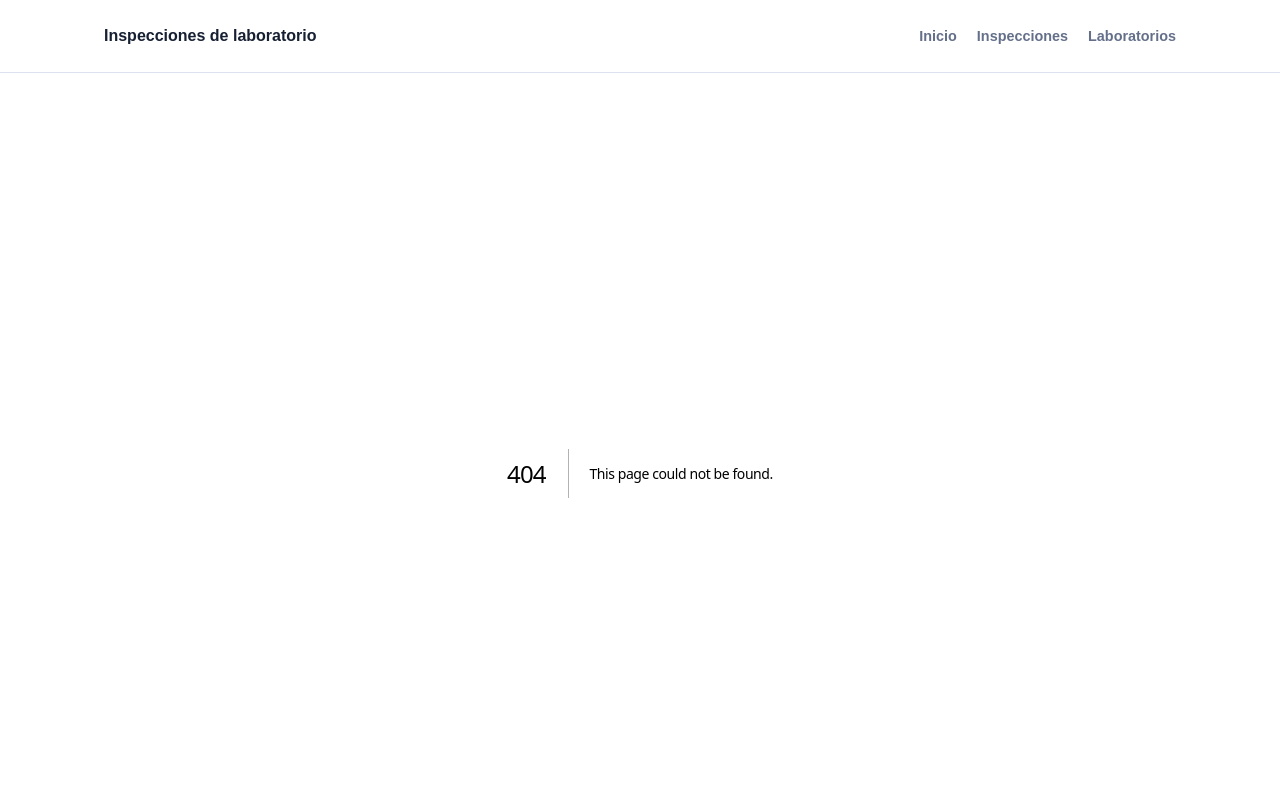
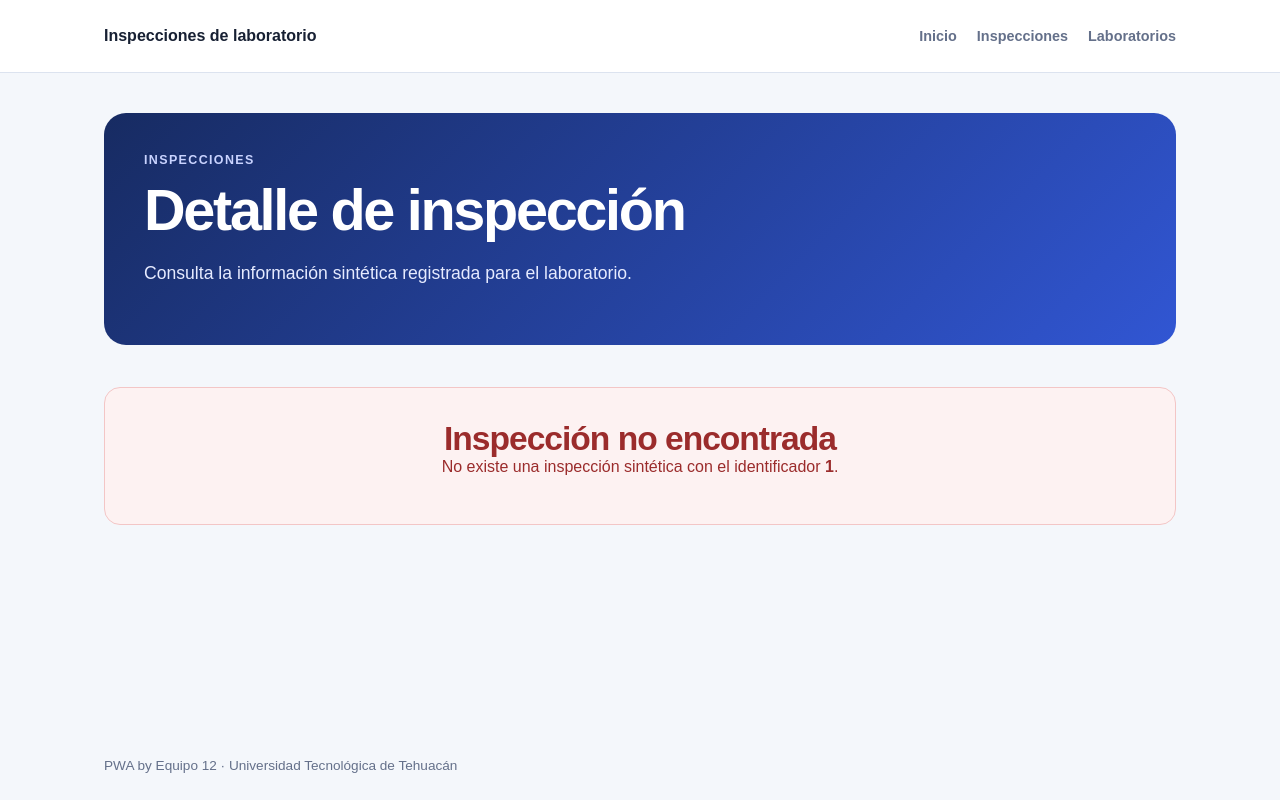
Before and after one commit to karlabrojas/pwa-inspecciones-equipo-12, a Next.js app: page /inspecciones/1 in a window 1280 px wide. Before the commit this address had no page. Shown: the top 800 px of the page. Built offline with nearby package versions, Linux system fonts and the light colour scheme.

Commit message:
feat: implement CSR inspection detail and verifiable states

```diff
--- a/src/app/globals.css
+++ b/src/app/globals.css
@@ -117,6 +117,29 @@ dt { color: var(--muted); font-size: .82rem; }
 dd { font-size: .82rem; font-weight: 700; margin: 0; text-align: right; }
 .footer { color: var(--muted); font-size: .85rem; padding: 25px 0 0; }
 
+.loading-spinner {
+  width: 34px;
+  height: 34px;
+  margin: 0 auto 16px;
+  border: 4px solid var(--accent-soft);
+  border-top-color: var(--accent);
+  border-radius: 50%;
+  animation: inspection-spin 0.8s linear infinite;
+}
+
+.loading-title {
+  color: var(--ink);
+  font-size: 1.05rem;
+  font-weight: 700;
+  margin-bottom: 6px;
+}
+
+@keyframes inspection-spin {
+  to {
+    transform: rotate(360deg);
+  }
+}
+
 .skip-link {
   position: absolute;
   left: -9999px;
@@ -196,6 +219,65 @@ dd { font-size: .82rem; font-weight: 700; margin: 0; text-align: right; }
   background: #2745b8;
 }
 
+.inspection-detail-card {
+  padding: 28px;
+}
+
+.inspection-detail-card h3 {
+  margin-top: 4px;
+}
+
+.detail-button {
+  background: var(--accent);
+  border: 1px solid var(--accent);
+  border-radius: 999px;
+  color: #ffffff;
+  cursor: pointer;
+  font-size: 0.9rem;
+  font-weight: 700;
+  padding: 10px 18px;
+  transition:
+    background 0.2s ease,
+    transform 0.15s ease;
+}
+
+.detail-button:hover {
+  background: #2745b8;
+  transform: translateY(-1px);
+}
+
+.detail-button.secondary {
+  background: var(--surface);
+  color: var(--accent);
+}
+
+.detail-button.secondary:hover {
+  background: var(--accent-soft);
+}
+
+.detail-button:focus-visible {
+  outline: 3px solid var(--accent);
+  outline-offset: 3px;
+}
+
+.detail-summary {
+  background: var(--accent-soft);
+  border-left: 4px solid var(--accent);
+  border-radius: 8px;
+  margin-top: 20px;
+  padding: 16px 18px;
+}
+
+.detail-summary h3 {
+  margin: 0 0 8px;
+}
+
+.detail-summary p {
+  color: var(--muted);
+  line-height: 1.6;
+  margin-bottom: 0;
+}
+
 @media (max-width: 760px) {
   .page-shell { padding: 20px 16px; }
   .hero { padding: 28px 22px; }
--- /dev/null
+++ b/src/app/inspecciones/[id]/page.tsx
@@ -0,0 +1,241 @@
+"use client";
+
+import { useEffect, useState } from "react";
+import { inspections, type Inspection } from "@/lib/data/inspections";
+import LoadingState from "@/components/loading-state";
+
+type InspectionDetailPageProps = {
+  params: {
+    id: string;
+  };
+};
+
+export default function InspectionDetailPage({
+  params,
+}: InspectionDetailPageProps) {
+  const [inspection, setInspection] = useState<Inspection | null>(null);
+  const [isLoading, setIsLoading] = useState(true);
+  const [hasError, setHasError] = useState(false);
+  const [showSummary, setShowSummary] = useState(false);
+
+  useEffect(() => {
+    const timer = window.setTimeout(() => {
+      const foundInspection = inspections.find((item) => item.id === params.id);
+
+      setInspection(foundInspection ?? null);
+      setIsLoading(false);
+    }, 500);
+
+    return () => window.clearTimeout(timer);
+  }, [params.id]);
+
+  const handleSimulateError = () => {
+    setHasError(true);
+  };
+
+  const handleRetry = () => {
+    setHasError(false);
+    setIsLoading(true);
+
+    window.setTimeout(() => {
+      const foundInspection = inspections.find((item) => item.id === params.id);
+
+      setInspection(foundInspection ?? null);
+      setIsLoading(false);
+    }, 500);
+  };
+
+  if (isLoading) {
+    return (
+      <main className="page-shell">
+        <section className="hero">
+          <p className="eyebrow">Inspecciones</p>
+          <h1>Detalle de inspección</h1>
+          <p className="lead">
+            Consulta la información sintética registrada para el laboratorio.
+          </p>
+        </section>
+
+        <section className="content-section">
+          <LoadingState />
+        </section>
+      </main>
+    );
+  }
+
+  if (hasError) {
+    return (
+      <div className="page-shell">
+        <section className="hero">
+          <p className="eyebrow">Inspecciones</p>
+          <h1>Detalle de inspección</h1>
+          <p className="lead">
+            Consulta la información sintética registrada para el laboratorio.
+          </p>
+        </section>
+
+        <section className="content-section">
+          <div className="state-message state-error" role="alert">
+            <h2>No fue posible cargar la inspección</h2>
+
+            <p>Ocurrió un error durante la carga de los datos sintéticos.</p>
+
+            <button type="button" onClick={handleRetry}>
+              Intentar nuevamente
+            </button>
+          </div>
+        </section>
+      </div>
+    );
+  }
+
+  if (!inspection) {
+    return (
+      <div className="page-shell">
+        <section className="hero">
+          <p className="eyebrow">Inspecciones</p>
+          <h1>Detalle de inspección</h1>
+          <p className="lead">
+            Consulta la información sintética registrada para el laboratorio.
+          </p>
+        </section>
+
+        <section className="content-section">
+          <div className="state-message state-error" role="alert">
+            <h2>Inspección no encontrada</h2>
+
+            <p>
+              No existe una inspección sintética con el identificador{" "}
+              <strong>{params.id}</strong>.
+            </p>
+          </div>
+        </section>
+      </div>
+    );
+  }
+
+  return (
+    <div className="page-shell">
+      <section className="hero">
+        <p className="eyebrow">Detalle de inspección</p>
+
+        <h1>{inspection.location}</h1>
+
+        <p className="lead">
+          Consulta la información sintética registrada para este laboratorio.
+        </p>
+
+        <span className="status">{inspection.statusLabel}</span>
+      </section>
+
+      <section className="content-section">
+        <div className="section-heading">
+          <div>
+            <p className="eyebrow">Información</p>
+            <h2>Datos de la inspección</h2>
+          </div>
+
+          <span className="count">
+            {inspection.findings}{" "}
+            {inspection.findings === 1 ? "hallazgo" : "hallazgos"}
+          </span>
+        </div>
+
+        <article className="inspection-card inspection-detail-card">
+          <div className="card-topline">
+            <div>
+              <p className="muted">Identificador</p>
+              <h3>{inspection.id}</h3>
+            </div>
+
+            <span
+              className={`badge ${
+                inspection.status === "ok" ? "badge-ok" : "badge-attention"
+              }`}
+            >
+              {inspection.statusLabel}
+            </span>
+          </div>
+
+          <dl>
+            <div>
+              <dt>Laboratorio</dt>
+              <dd>{inspection.location}</dd>
+            </div>
+
+            <div>
+              <dt>Fecha</dt>
+              <dd>{inspection.date}</dd>
+            </div>
+
+            <div>
+              <dt>Inspector</dt>
+              <dd>{inspection.inspector}</dd>
+            </div>
+
+            <div>
+              <dt>Hallazgos</dt>
+              <dd>{inspection.findings}</dd>
+            </div>
+          </dl>
+        </article>
+      </section>
+
+      <section className="content-section">
+        <div className="section-heading">
+          <div>
+            <p className="eyebrow">Comportamiento CSR</p>
+            <h2>Resumen de inspección</h2>
+          </div>
+        </div>
+
+        <article className="inspection-card">
+          <p>
+            El siguiente control modifica el estado de la interfaz sin recargar
+            la página.
+          </p>
+
+          <button
+            type="button"
+            className="detail-button"
+            onClick={() => setShowSummary((current) => !current)}
+            aria-expanded={showSummary}
+          >
+            {showSummary ? "Ocultar resumen" : "Mostrar resumen"}
+          </button>
+
+          {showSummary && (
+            <div className="detail-summary">
+              <h3>Resumen</h3>
+              <p>{inspection.summary}</p>
+            </div>
+          )}
+        </article>
+      </section>
+
+      <section className="content-section">
+        <div className="section-heading">
+          <div>
+            <p className="eyebrow">Prueba de estados</p>
+            <h2>Verificación de error</h2>
+          </div>
+        </div>
+
+        <article className="inspection-card">
+          <p>
+            Este control permite verificar visualmente el estado de error
+            durante las pruebas de la interfaz.
+          </p>
+
+          <button
+            type="button"
+            className="detail-button secondary"
+            onClick={handleSimulateError}
+          >
+            Simular error
+          </button>
+        </article>
+      </section>
+    </div>
+  );
+}
--- a/src/components/app-shell.tsx
+++ b/src/components/app-shell.tsx
@@ -6,7 +6,7 @@ type AppShellProps = {
 
 const navigationItems = [
   { href: "/", label: "Inicio" },
-  { href: "/inspections", label: "Inspecciones" },
+  { href: "/inspecciones", label: "Inspecciones" },
   { href: "/laboratories", label: "Laboratorios" },
 ];
 
--- /dev/null
+++ b/src/components/loading-state.tsx
@@ -0,0 +1,16 @@
+export default function LoadingState() {
+  return (
+    <section
+      className="state-message"
+      role="status"
+      aria-live="polite"
+      aria-label="Cargando inspección"
+    >
+      <div className="loading-spinner" aria-hidden="true" />
+      <p className="loading-title">Cargando inspección...</p>
+      <p className="muted">
+        Estamos preparando los datos sintéticos de la inspección.
+      </p>
+    </section>
+  );
+}
```
